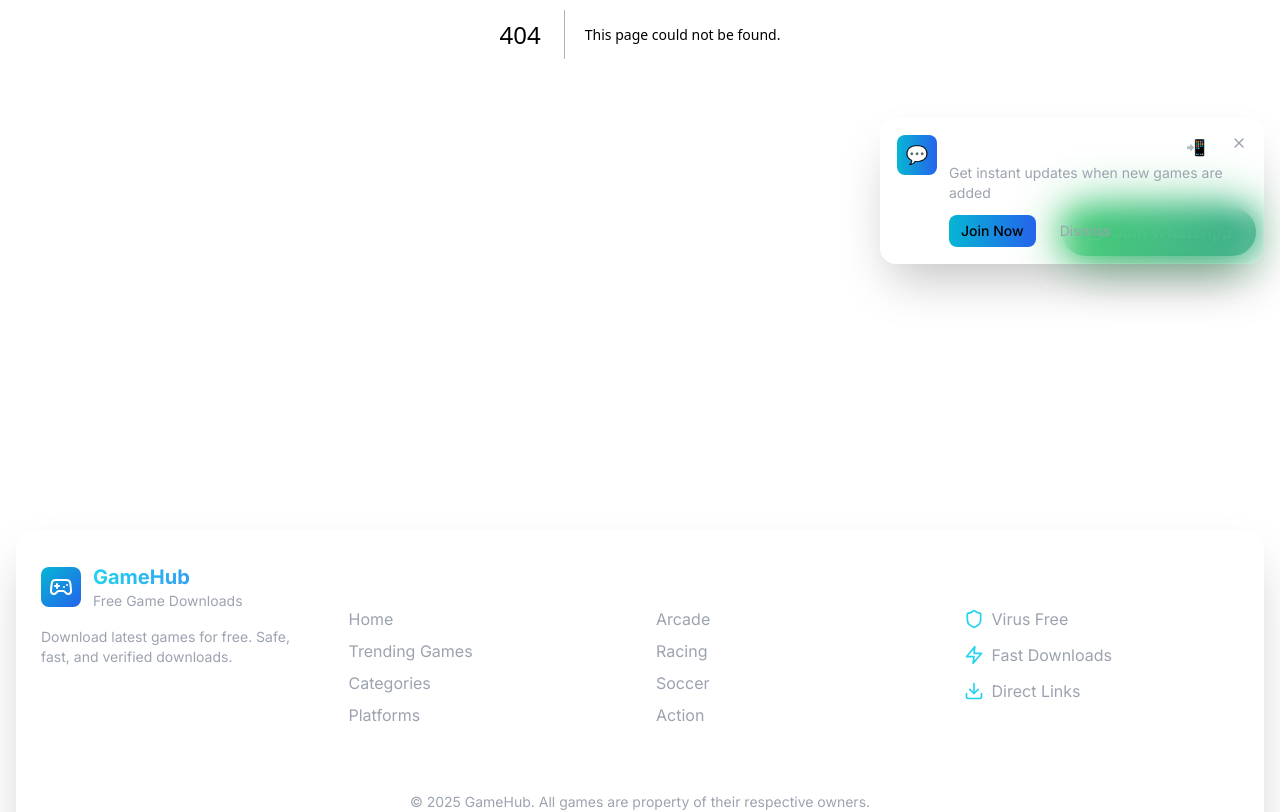
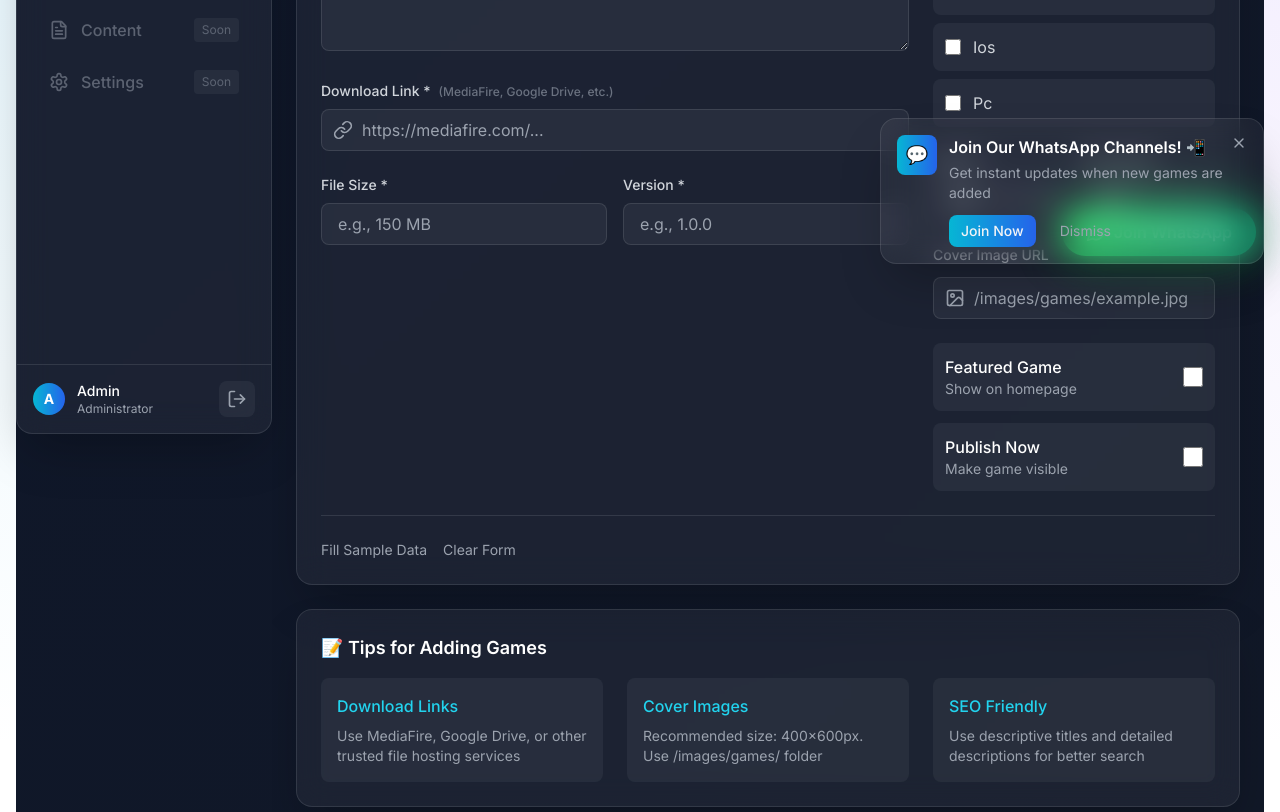
Before and after one commit to botsking-hue/ahagaming, a Next.js app: page /admin/games/new in a window 1280 px wide. Before the commit this address had no page. Shown: the part 520-1332 px from the top of the page. Built offline with nearby package versions, Linux system fonts and the light colour scheme; no server answers.

Commit message:
Create page.tsx

```diff
--- /dev/null
+++ b/src/app/admin/games/new/page.tsx
@@ -0,0 +1,65 @@
+'use client'
+
+import { useState } from 'react'
+import { useRouter } from 'next/navigation'
+import GameForm from '@/components/admin/GameForm'
+
+export default function NewGamePage() {
+  const router = useRouter()
+
+  const handleSave = (gameData: any) => {
+    // In a real app, you would save to your JSON file here
+    // For now, we'll just show a success message and redirect
+    alert('Game saved successfully!')
+    console.log('Game data to save:', gameData)
+    router.push('/admin/games')
+  }
+
+  const handleCancel = () => {
+    if (window.confirm('Are you sure you want to cancel? Any unsaved changes will be lost.')) {
+      router.push('/admin/games')
+    }
+  }
+
+  return (
+    <div className="space-y-6">
+      <div>
+        <h1 className="text-3xl font-bold text-white">Add New Game</h1>
+        <p className="text-gray-400">Fill in the details below to add a new game to your library</p>
+      </div>
+
+      <div className="glass-card p-6">
+        <GameForm
+          mode="create"
+          onSave={handleSave}
+          onCancel={handleCancel}
+        />
+      </div>
+
+      {/* Help Section */}
+      <div className="glass-card p-6">
+        <h3 className="text-lg font-semibold text-white mb-4">📝 Tips for Adding Games</h3>
+        <div className="grid grid-cols-1 md:grid-cols-3 gap-6">
+          <div className="p-4 bg-white/5 rounded-lg">
+            <div className="text-cyan-400 font-medium mb-2">Download Links</div>
+            <div className="text-sm text-gray-400">
+              Use MediaFire, Google Drive, or other trusted file hosting services
+            </div>
+          </div>
+          <div className="p-4 bg-white/5 rounded-lg">
+            <div className="text-cyan-400 font-medium mb-2">Cover Images</div>
+            <div className="text-sm text-gray-400">
+              Recommended size: 400x600px. Use /images/games/ folder
+            </div>
+          </div>
+          <div className="p-4 bg-white/5 rounded-lg">
+            <div className="text-cyan-400 font-medium mb-2">SEO Friendly</div>
+            <div className="text-sm text-gray-400">
+              Use descriptive titles and detailed descriptions for better search
+            </div>
+          </div>
+        </div>
+      </div>
+    </div>
+  )
+}
```
